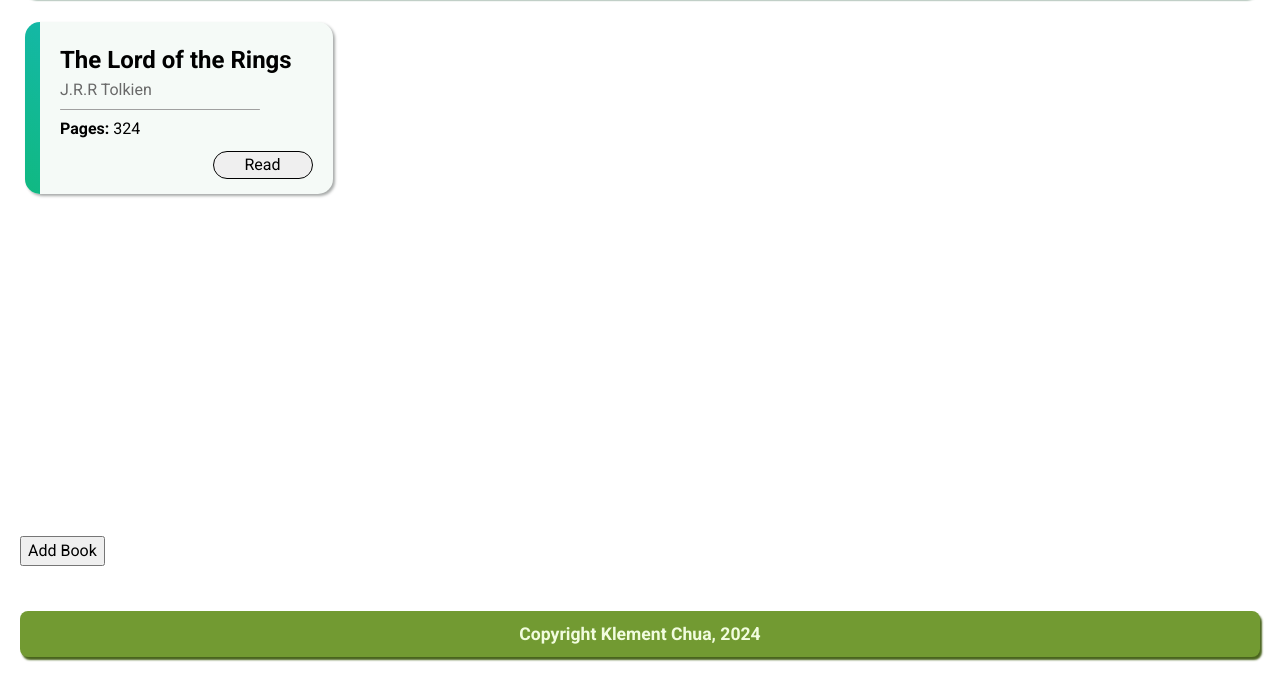
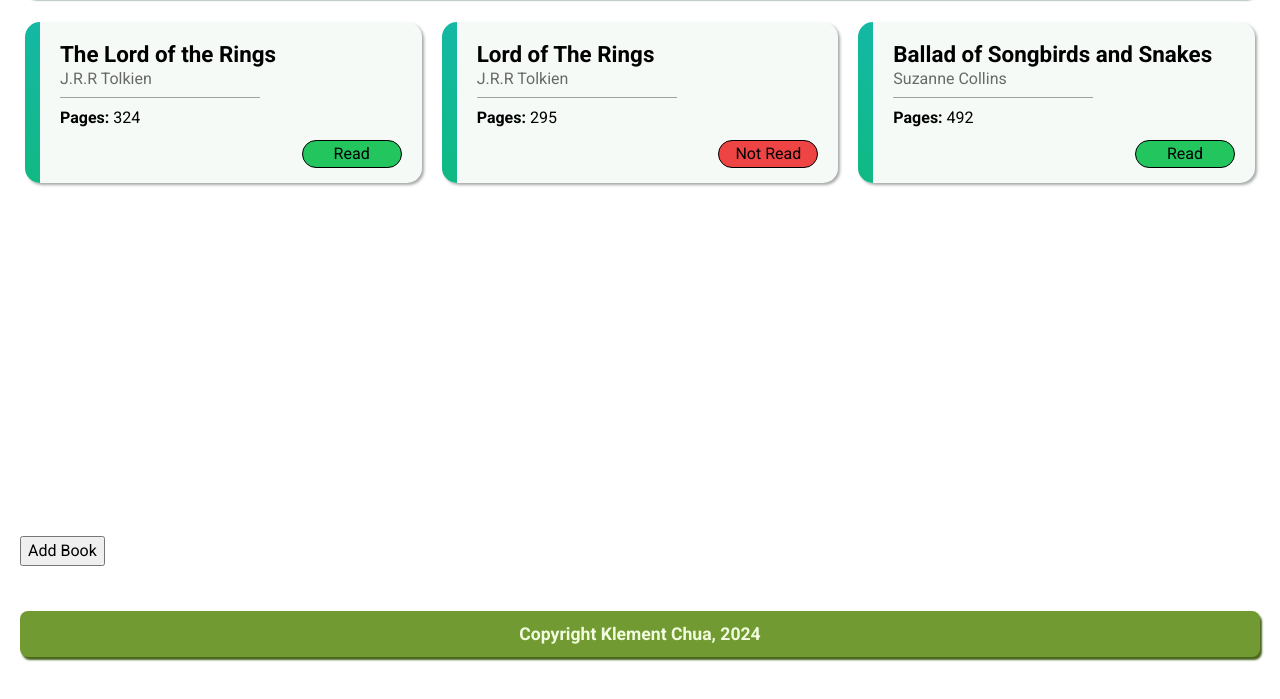
Before and after one commit to klementchua/odin-library, a plain HTML site: page index.html in a window 1280 px wide. Shown: the part 123-822 px from the top of the page. Drawn offline with Linux system fonts and the light colour scheme.

Commit message:
Added read button functionality and displayBooks function

```diff
--- a/index.html
+++ b/index.html
@@ -29,7 +29,7 @@
                     <p><strong>Pages:</strong> 324</p>
                 </div>
                 <div class="button-block">
-                    <button class="read-toggle">Read</button>
+                    <button class="read-toggle read">Read</button>
                 </div>
             </div>
         </div>
--- a/script.js
+++ b/script.js
@@ -1,4 +1,6 @@
 const myLibrary = [];
+
+// Functions
 
 function Book(title, author, pages, read) {
     this.title = title;
@@ -7,23 +9,58 @@ function Book(title, author, pages, read) {
     this.read = read;
 }
 
-Book.prototype.info = function() {
-    return `${this.title} by ${this.author}, ${this.pages} pages, ${this.read}`;
-}
-
 function addBookToLibrary(title, author, pages, read) {
     const newBook = new Book(title, author, pages, read);
     myLibrary.push(newBook);
 }
 
 function displayBooks() {
-    const bookDisplay = document.querySelector(".book-display");
     for (let book of myLibrary) {
-        bookDisplay.textContent += book.info();
+        // Create book container and create individual blocks
+        const bookCard = document.createElement("div");
+        bookCard.classList.add("book-card");
+        const colorBlock = document.createElement("div");
+        colorBlock.classList.add("color-block");
+        const bookBlock = document.createElement("div");
+        bookBlock.classList.add("book-block");
+        bookBlock.innerHTML = `<h2>${book.title}</h2>\n<p>${book.author}</p>\n<p><strong>Pages:</strong> ${book.pages}</p>`
+        const buttonBlock = document.createElement("div");
+        buttonBlock.classList.add("button-block");
+
+        let readOrNot;
+        if (book.read === "Read") {
+            readOrNot = "read";
+        } else {
+            readOrNot = "notread";
+        }
+        buttonBlock.innerHTML = `<button class="read-toggle ${readOrNot}">${book.read}</button>`;
+
+        // Arrange book card
+        bookCard.appendChild(colorBlock);
+        bookCard.appendChild(bookBlock);
+        bookCard.appendChild(buttonBlock);
+
+        // Append book card to container
+        const bookContainer = document.querySelector(".display-container");
+        bookContainer.append(bookCard);
     }
 }
 
+addBookToLibrary("Lord of The Rings", "J.R.R Tolkien", 295, "Not Read");
+addBookToLibrary("Ballad of Songbirds and Snakes", "Suzanne Collins", 492, "Read");
+displayBooks()
 
-addBookToLibrary("Lord of The Rings", "J.R.R Tolkien", 295, "not read yet");
-addBookToLibrary("Ballad of Songbirds and Snakes", "Suzanne Collins", 492, "read");
-displayBooks()
+// Event Delegation / Listeinng
+
+const displayContainer = document.querySelector(".display-container");
+displayContainer.addEventListener("click", (x) => {
+    if (x.target.classList.contains("read-toggle")) {
+        if (x.target.classList.contains("read")) {
+            x.target.classList.replace("read", "notread");
+            x.target.textContent = "Not Read";
+        } else {
+            x.target.classList.replace("notread", "read");
+            x.target.textContent = "Read";
+        }
+    }
+})
--- a/styles.css
+++ b/styles.css
@@ -80,6 +80,7 @@ main {
 .display-container {
     display: grid;
     grid-template: repeat(auto-fit, minmax(100px, 1fr)) / repeat(auto-fill, minmax(300px, 1fr));
+    gap: 20px;
     padding: 25px 5px;
 }
 
@@ -89,6 +90,11 @@ main {
     box-shadow: 2px 2px 3px #a6a9a8;
     display: grid;
     grid-template: min-content 1fr / 15px 1fr;
+    transition: 0.2s;
+}
+
+.book-card:hover {
+    transform: translateY(-5px);
 }
 
 .color-block {
@@ -99,6 +105,11 @@ main {
 
 .book-block {
     padding: 20px 20px 0 20px;
+}
+
+.book-block h2 {
+    line-height: 1.1;
+    font-size: 1.4em;
 }
 
 .book-block p:first-of-type {
@@ -130,8 +141,20 @@ main {
     transition: transform 0.15s;
 }
 
+.read-toggle.read {
+    background-color: #22c55e;
+}
+
+.read-toggle.notread {
+    background-color: #ef4444;
+}
+
 .read-toggle:hover {
     transform: scale(1.05);
+}
+
+.read-toggle:active {
+    transform: scale(1);
 }
 
 .footer {
```
